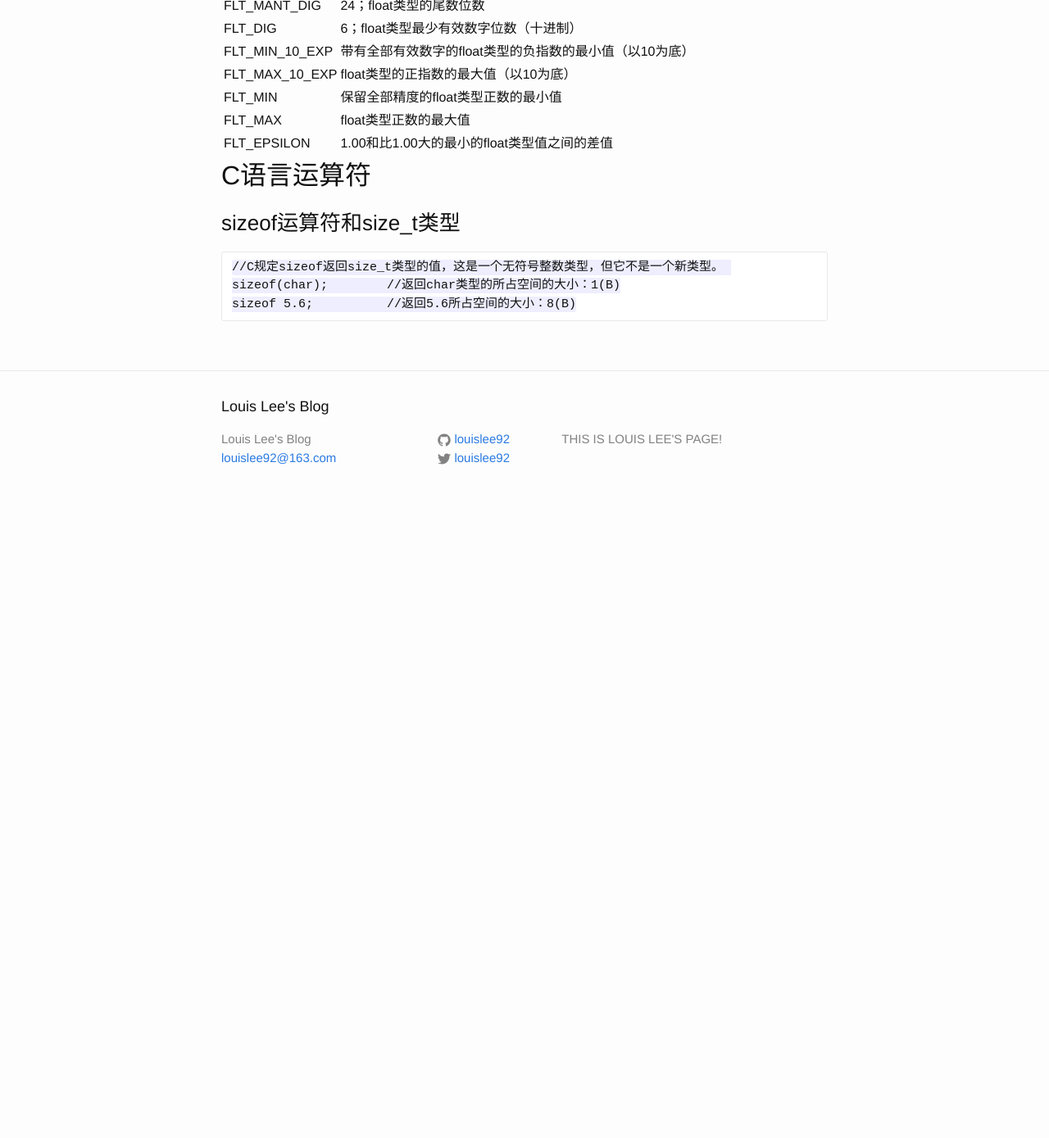
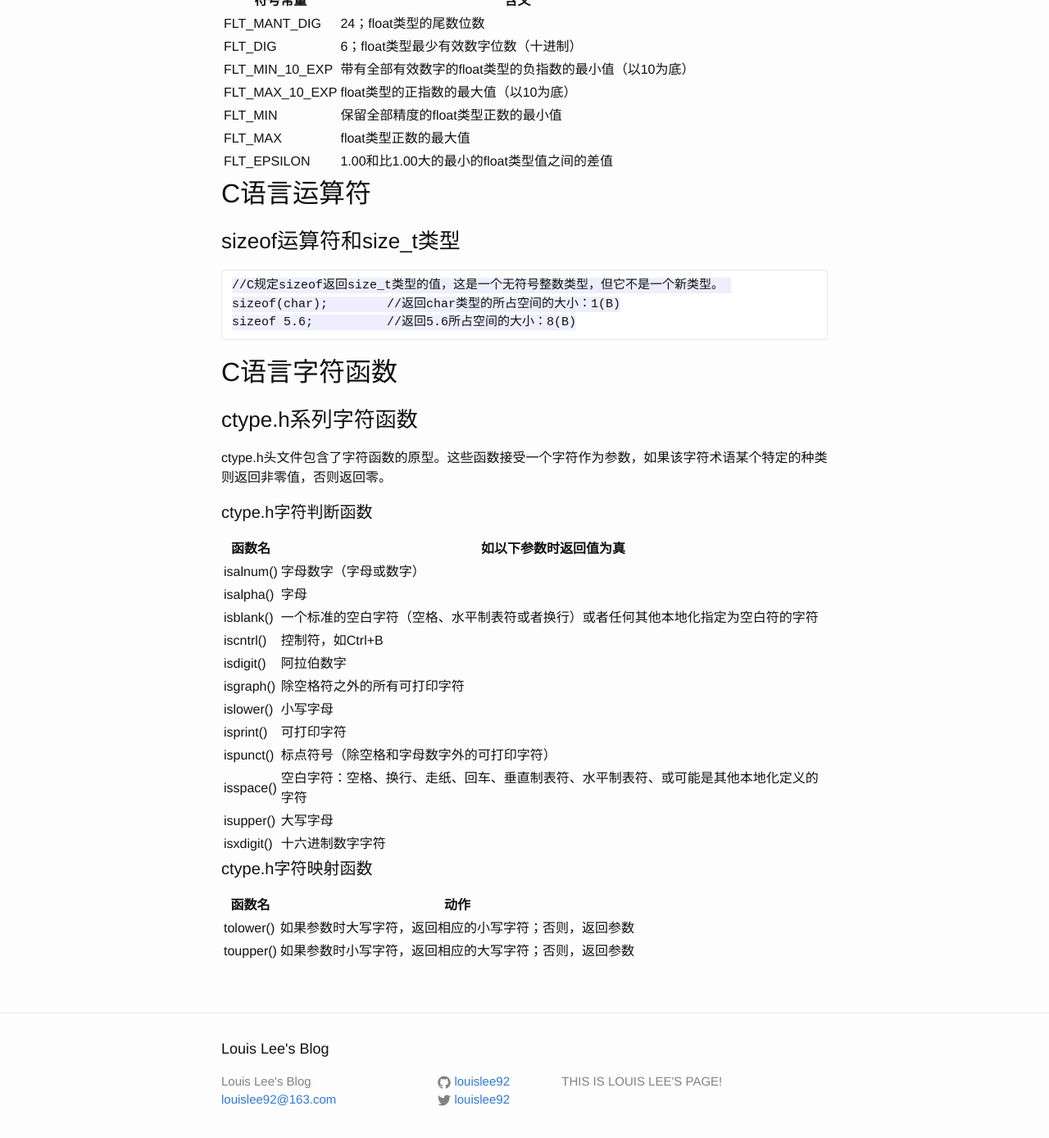
Before and after one commit to louislee92/louislee92.github.com, a Jekyll site: the page built from _posts/2015-03-08-C语言学习笔记.md, in a window 1280 px wide and 1400 px high, scrolled down 4484 px. Shown: the top 1389 px of the window at 82% size. Built offline with Jekyll 4.4.1, drawn with Linux system fonts in a browser that asks for light colours; before the commit the page ends 5114 px from its top, so only the background shows below that; some of the changed text lies outside the part shown.

Commit message:
add sth.

```diff
--- a/_posts/2015-03-08-C语言学习笔记.md
+++ b/_posts/2015-03-08-C语言学习笔记.md
@@ -142,7 +142,10 @@ h,l或L | "%hd"和"%hi"指示该值将会存储在一个short int中。"%ho"、"
 
 ###const修饰符
 
-    const int MONTHS = 12;    // MONTHS 是一个代表12的符号常量
+* const int MONTHS = 12;    // MONTHS 是一个代表12的符号常量
+
+* 对形参使用const：如果函数不需修改数组，那么生命数组参量时最好使用const
+
 
 
 ###系统定义的明显常量
@@ -190,3 +193,34 @@ FLT_EPSILON | 1.00和比1.00大的最小的float类型值之间的差值
     //C规定sizeof返回size_t类型的值，这是一个无符号整数类型，但它不是一个新类型。
     sizeof(char);        //返回char类型的所占空间的大小：1(B)
     sizeof 5.6;          //返回5.6所占空间的大小：8(B)
+
+
+##C语言字符函数
+
+###ctype.h系列字符函数
+
+ctype.h头文件包含了字符函数的原型。这些函数接受一个字符作为参数，如果该字符术语某个特定的种类则返回非零值，否则返回零。
+
+####ctype.h字符判断函数
+
+函数名  | 如以下参数时返回值为真
+---|----
+isalnum()| 字母数字（字母或数字）
+isalpha()| 字母
+isblank()| 一个标准的空白字符（空格、水平制表符或者换行）或者任何其他本地化指定为空白符的字符
+iscntrl()| 控制符，如Ctrl+B
+isdigit()| 阿拉伯数字
+isgraph()| 除空格符之外的所有可打印字符
+islower()| 小写字母
+isprint()| 可打印字符
+ispunct()| 标点符号（除空格和字母数字外的可打印字符）
+isspace()| 空白字符：空格、换行、走纸、回车、垂直制表符、水平制表符、或可能是其他本地化定义的字符
+isupper()| 大写字母
+isxdigit()| 十六进制数字字符
+
+####ctype.h字符映射函数
+
+函数名 | 动作
+---|---
+tolower()| 如果参数时大写字符，返回相应的小写字符；否则，返回参数
+toupper()| 如果参数时小写字符，返回相应的大写字符；否则，返回参数
```
